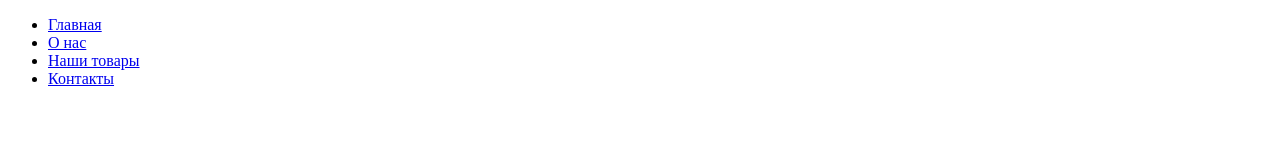
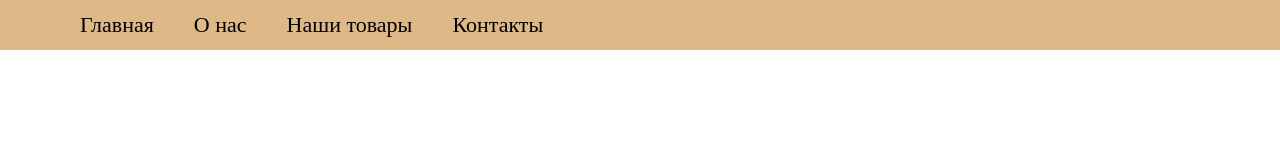
Before and after one commit to Danchik-312/24.09, a plain HTML site: page index.html in a window 1280 px wide. Drawn offline with Linux system fonts and the light colour scheme.

Commit message:
feat:header 1.0

```diff
--- a/index.html
+++ b/index.html
@@ -6,15 +6,16 @@
           content="width=device-width, user-scalable=no, initial-scale=1.0, maximum-scale=1.0, minimum-scale=1.0">
     <meta http-equiv="X-UA-Compatible" content="ie=edge">
     <title>Document</title>
+    <link rel="stylesheet" href="style.css">
 </head>
 <body>
     <header class="header">
         <nav class="header__menu menu">
-            <ul class="menu__item">
-                <li class="item__menu"><a href="#">Главная</a></li>
-                <li class="item__menu"><a href="#">О нас</a></li>
-                <li class="item__menu"><a href="#">Наши товары</a></li>
-                <li class="item__menu"><a href="#">Контакты</a></li>
+            <ul class="menu__list">
+                <li class="menu__item"><a href="#" class="menu__link">Главная</a></li>
+                <li class="menu__item"><a href="#" class="menu__link">О нас</a></li>
+                <li class="menu__item"><a href="#" class="menu__link">Наши товары</a></li>
+                <li class="menu__item"><a href="#" class="menu__link">Контакты</a></li>
             </ul>
         </nav>
     </header>
--- a/style.css
+++ b/style.css
@@ -1,5 +1,12 @@
-ul li ol{
+*{
+    box-sizing: border-box;
+}
+
+ul li{
     list-style: none;
+}
+
+ul{
     margin: 0;
     padding: 0;
 }
@@ -10,4 +17,42 @@ a{
 
 html,body{
     margin: 0;
+    overflow: hidden
 }
+
+.header{
+    background-color: burlywood;
+    width: 100%;
+    min-height: 50px;
+    display: flex;
+    align-items: center;
+    padding: 0 80px;
+}
+
+.header__menu{
+
+}
+
+.menu__list{
+    display: flex;
+    align-items: center;
+}
+
+.menu__item{
+
+}
+
+.menu__item:not(:last-child){
+    margin-right: 40px;
+}
+
+.menu__link{
+    color: black;
+    font-weight: 500;
+    font-size: 22px;
+}
+
+.menu__link:hover{
+    color: aqua;
+    cursor: pointer;
+}
```
